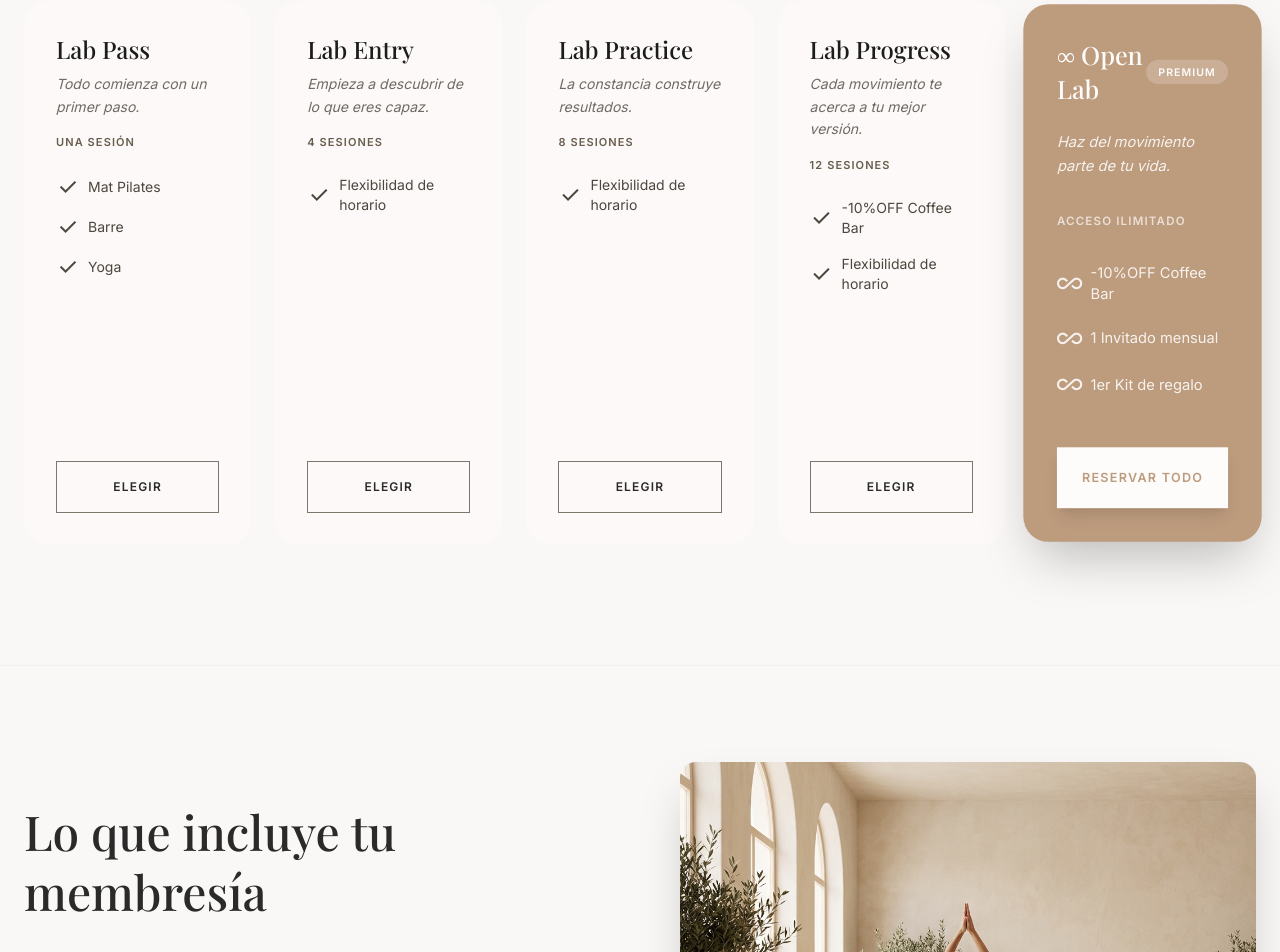
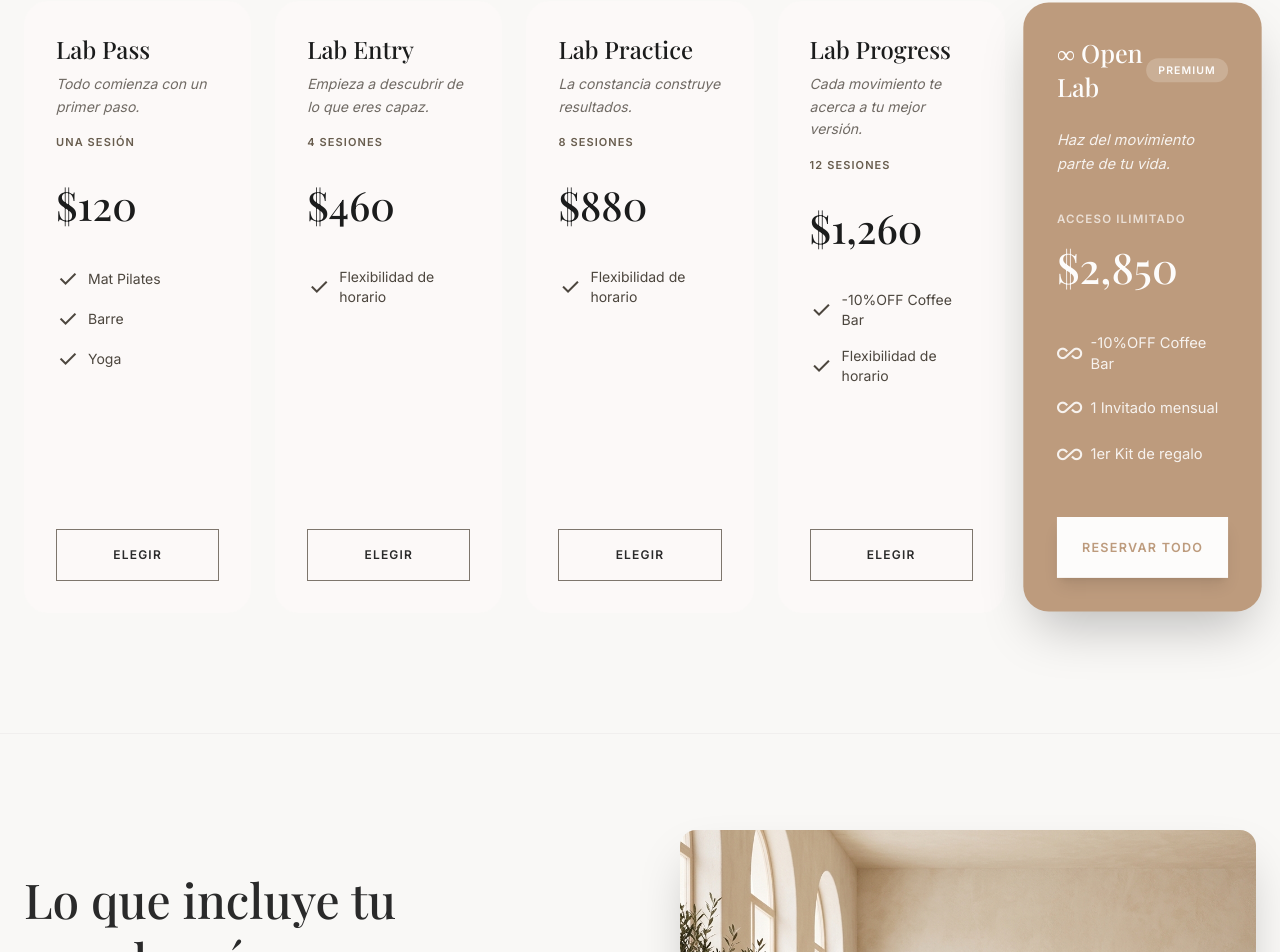
Before and after one commit to cumtual/TheLabPilates, a Next.js app: page / in a window 1280 px wide. Shown: the part 4207-5159 px from the top of the page. Built offline with nearby package versions, Linux system fonts and the light colour scheme; no server answers; the database is empty.

Commit message:
feat(pricing): display package prices in the pricing section

```diff
--- a/src/components/sections/Pricing.tsx
+++ b/src/components/sections/Pricing.tsx
@@ -107,7 +107,7 @@ export default function Pricing() {
                       {pkg.sessions}
                     </p>
                     <p className="font-headline text-[40px] text-plaster-white">
-                      {/* {pkg.price} */}
+                      {pkg.price}
                     </p>
                   </div>
                 ) : (
@@ -115,7 +115,7 @@ export default function Pricing() {
                     <p className="text-[11px] font-semibold text-primary tracking-widest mb-6">
                       {pkg.sessions}
                     </p>
-                    {/* <p className="font-headline text-[40px] mb-8">{pkg.price}</p> */}
+                    <p className="font-headline text-[40px] mb-8">{pkg.price}</p>
                   </>
                 )}
 
```
